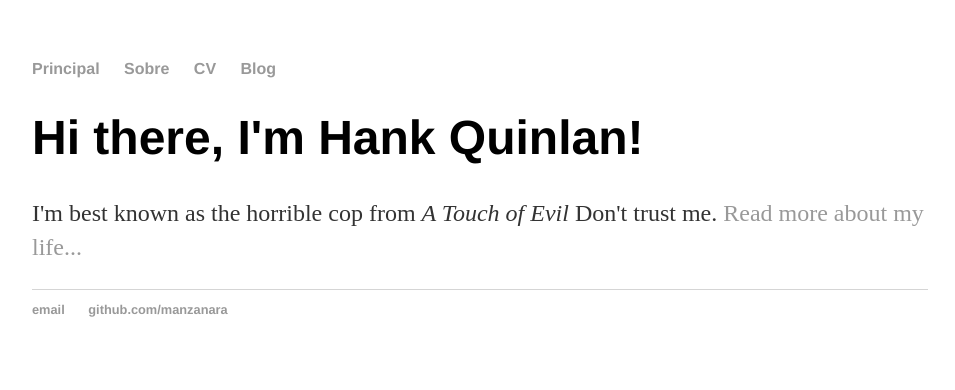
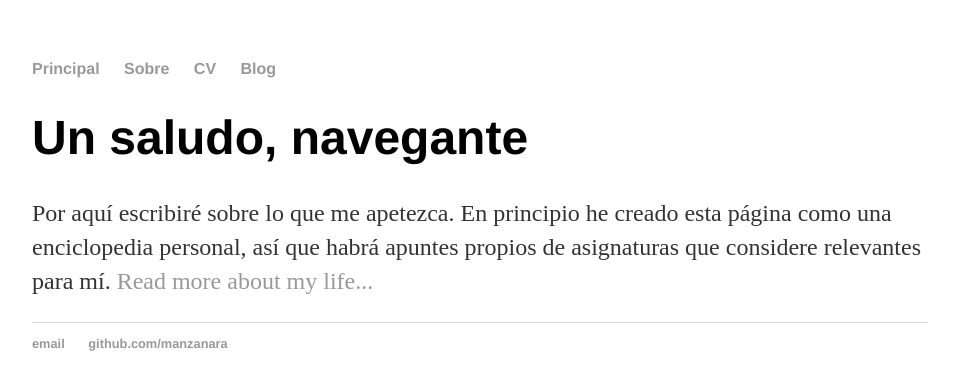
Before and after one commit to manzanara/manzanara.github.io, a plain HTML site: page index.html in a window 1280 px wide. Shown: the whole page, without its empty margins (160-1115 px from the left). Drawn offline with Linux system fonts and the light colour scheme.

Commit message:
Update index.html

```diff
--- a/index.html
+++ b/index.html
@@ -16,8 +16,10 @@
 		</nav>
 		<div class="container">
     		<div class="blurb">
-        		<h1>Hi there, I'm Hank Quinlan!</h1>
-				<p>I'm best known as the horrible cop from <em>A Touch of Evil</em> Don't trust me. <a href="/about">Read more about my life...</a></p>
+        		<h1>Un saludo, navegante</h1>
+				<p>Por aquí escribiré sobre lo que me apetezca. En principio he creado esta página como una enciclopedia personal, así que
+				habrá apuntes propios de asignaturas que considere relevantes para mí.
+					<a href="/about">Read more about my life...</a></p>
     		</div><!-- /.blurb -->
 		</div><!-- /.container -->
 		<footer>
```
